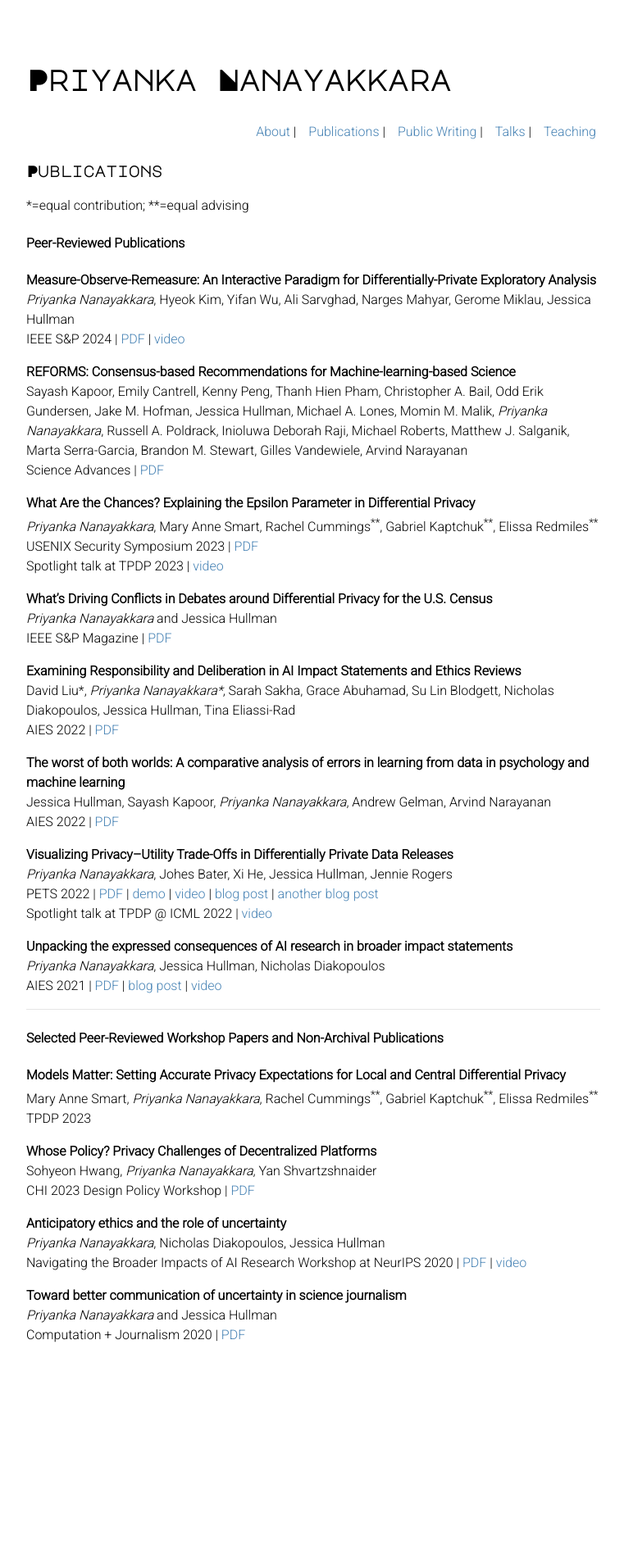
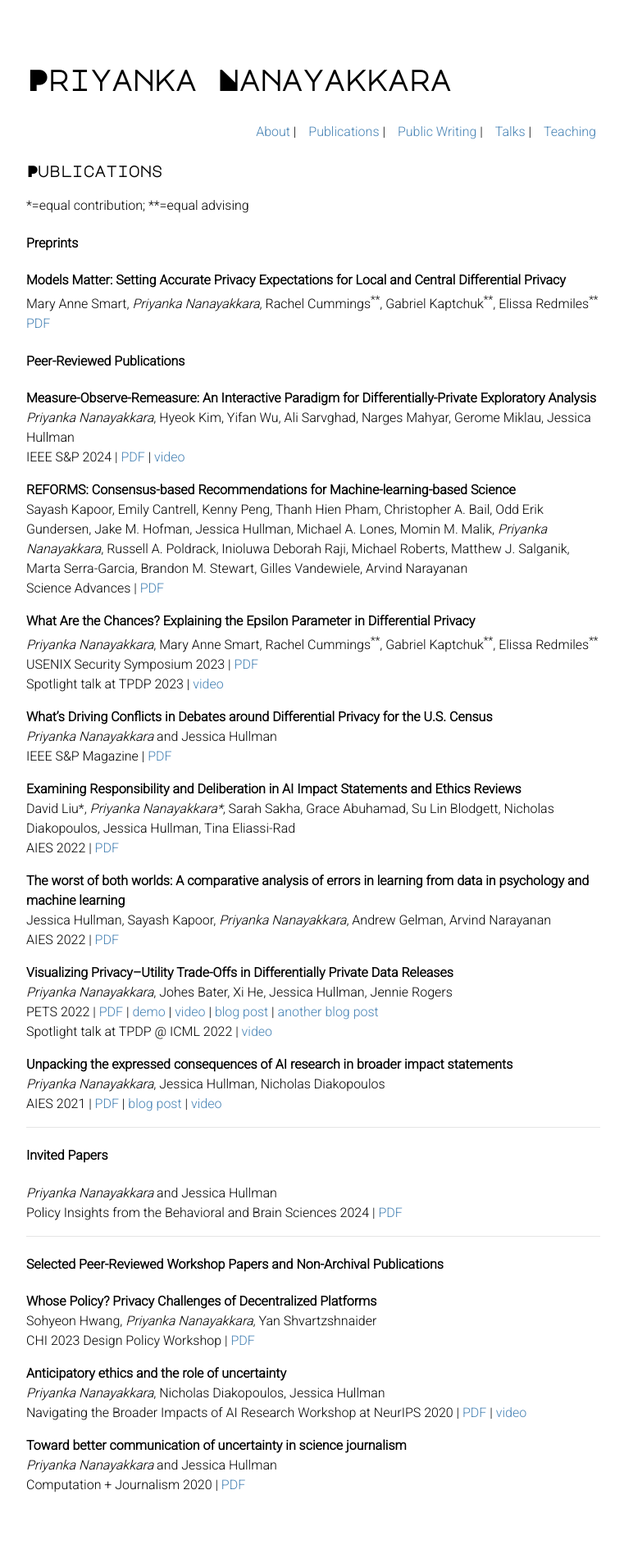
Before and after one commit to priyakalot/priyakalot.github.io, a Jekyll site: the page built from publications.md, in a window 1280 px wide. Shown: the whole page at 82% size, without its empty margins (258-1019 px from the left). Built offline with Jekyll 4.4.1, drawn with Linux system fonts in a browser that asks for light colours; nearby versions of some CDN libraries; our own code applies the rules of GitHub Pages for plain Markdown files; before the commit the page ends 1707 px from its top, so only the background shows below that.

Commit message:
Update publications.md

```diff
--- a/publications.md
+++ b/publications.md
@@ -3,6 +3,11 @@ layout: default
 ---
 ### Publications
 *=equal contribution; \*\*=equal advising
+
+#### Preprints
+**Models Matter: Setting Accurate Privacy Expectations for Local and Central Differential Privacy**\
+Mary Anne Smart, _Priyanka Nanayakkara_, Rachel Cummings<sup>\*\*</sup>, Gabriel Kaptchuk<sup>\*\*</sup>, Elissa Redmiles<sup>\*\*</sup>\
+[PDF](https://arxiv.org/pdf/2408.08475)
 
 #### Peer-Reviewed Publications
 **Measure-Observe-Remeasure: An Interactive Paradigm for Differentially-Private Exploratory Analysis**\
@@ -41,14 +46,20 @@ AIES 2021 | [PDF](https://arxiv.org/pdf/2105.04760.pdf) | [blog post](https://me
 
 <hr>
 
+#### Invited Papers
+_Priyanka Nanayakkara_ and Jessica Hullman\
+Policy Insights from the Behavioral and Brain Sciences 2024 | [PDF](https://arxiv.org/pdf/2409.11680)
+
+<hr>
+
 #### Selected Peer-Reviewed Workshop Papers and Non-Archival Publications
 <!--**Measure-Observe-(Re)measure: An Interactive Paradigm for Differentially-Private Exploratory Analysis**\
 _Priyanka Nanayakkara_, Hyeok Kim, Yifan Wu, Ali Sarvghad, Narges Mahyar, Gerome Miklau, Jessica Hullman\
 TPDP 2023-->
 
-**Models Matter: Setting Accurate Privacy Expectations for Local and Central Differential Privacy**\
+<!--**Models Matter: Setting Accurate Privacy Expectations for Local and Central Differential Privacy**\
 Mary Anne Smart, _Priyanka Nanayakkara_, Rachel Cummings<sup>\*\*</sup>, Gabriel Kaptchuk<sup>\*\*</sup>, Elissa Redmiles<sup>\*\*</sup>\
-TPDP 2023
+TPDP 2023-->
 
 <!--**What Are the Chances? Explaining the Epsilon Parameter in Differential Privacy**\
  _Priyanka Nanayakkara_, Mary Anne Smart, Rachel Cummings<sup>\*\*</sup>, Gabriel Kaptchuk<sup>\*\*</sup>, Elissa Redmiles<sup>\*\*</sup>\
```
